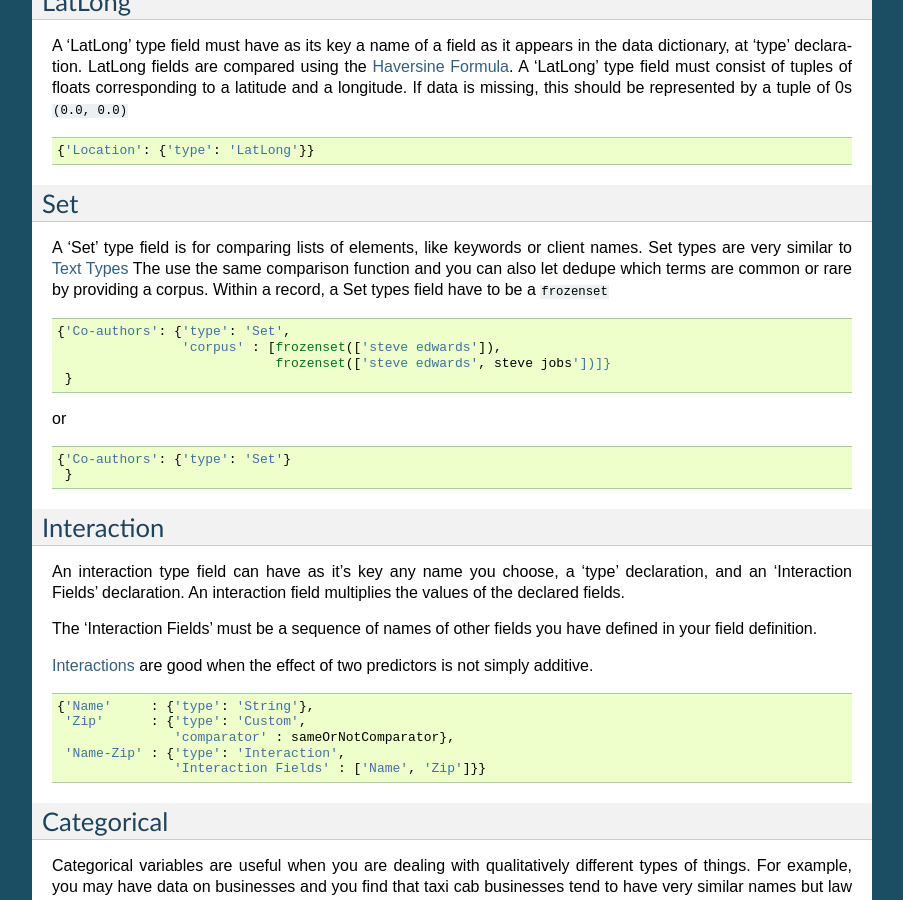
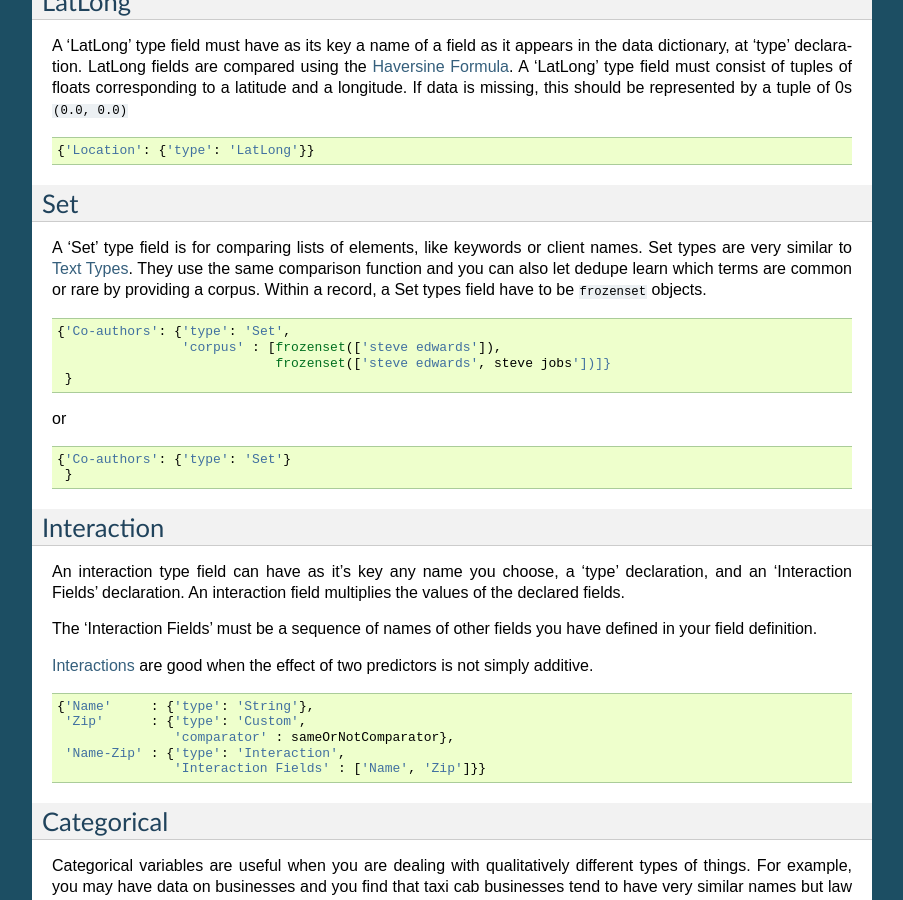
Before and after one commit to dedupeio/dedupe, a Sphinx documentation site: the page built from docs/Field-definition.rst, in a window 1280 px wide and 900 px high, scrolled down 1641 px. Shown: the whole window, without its empty margins (198-1101 px from the left). Built offline with Sphinx 7.4.7, drawn with Linux system fonts in a browser that asks for light colours.

Commit message:
update fiel definition doc

```diff
--- a/docs/Field-definition.rst
+++ b/docs/Field-definition.rst
@@ -50,6 +50,7 @@ candidates for this type. If in doubt, just use 'String.'
 ``{'Zipcode': {type: 'ShortString'}}``
 
 .. _text-types-label:
+
 Text Types
 ^^^^^^^^^^
 
@@ -129,10 +130,11 @@ Set
 ^^^
 
 A 'Set' type field is for comparing lists of elements, like keywords
-or client names. Set types are very similar to :ref:`text-types-label`
-The use the same comparison function and you can also let dedupe which
-terms are common or rare by providing a corpus. Within a record, a Set
-types field have to be a ``frozenset``
+or client names. Set types are very similar to
+:ref:`text-types-label`.  They use the same comparison function and
+you can also let dedupe learn which terms are common or rare by
+providing a corpus. Within a record, a Set types field have to be
+``frozenset`` objects.
 
 .. code:: python
 
```
